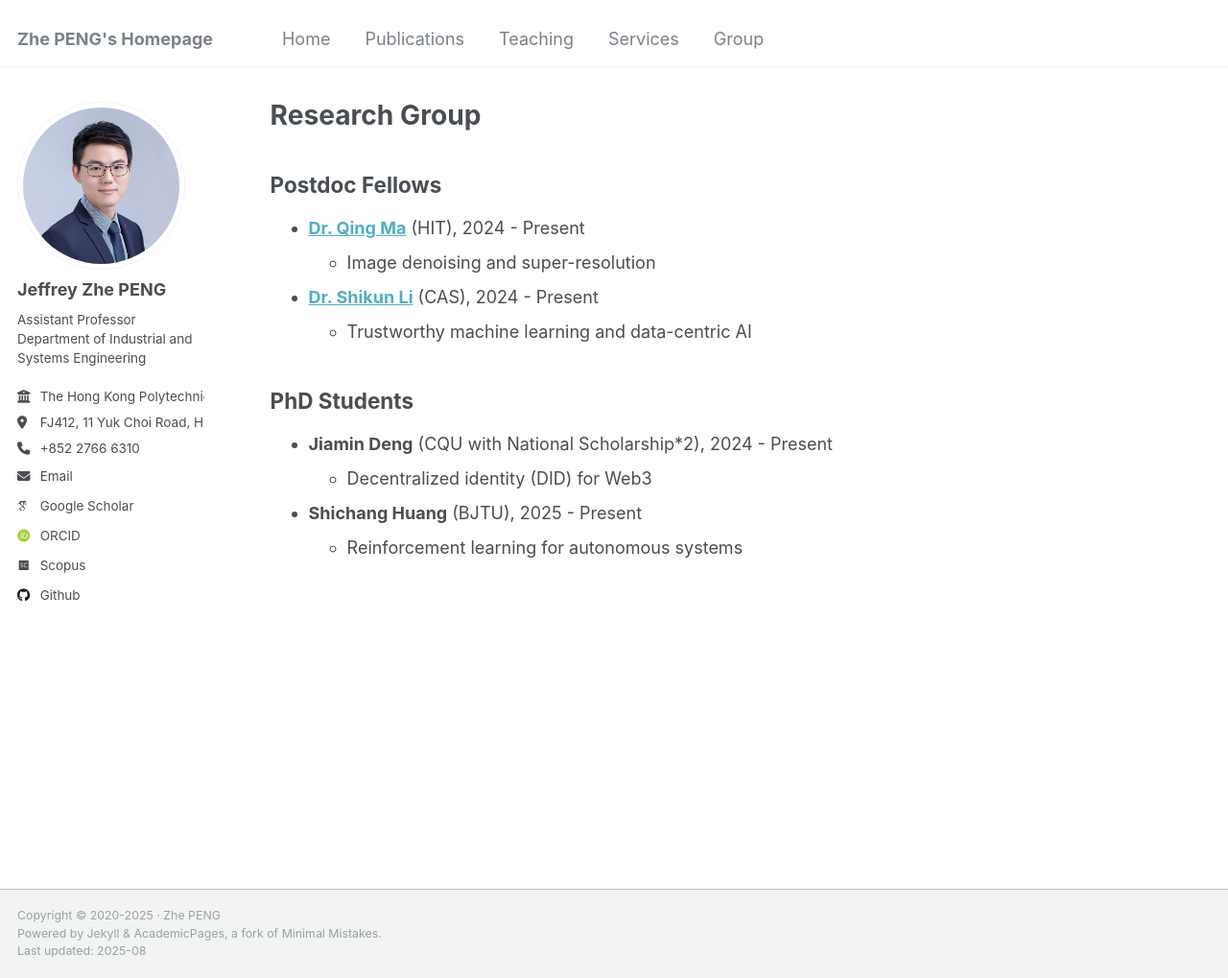
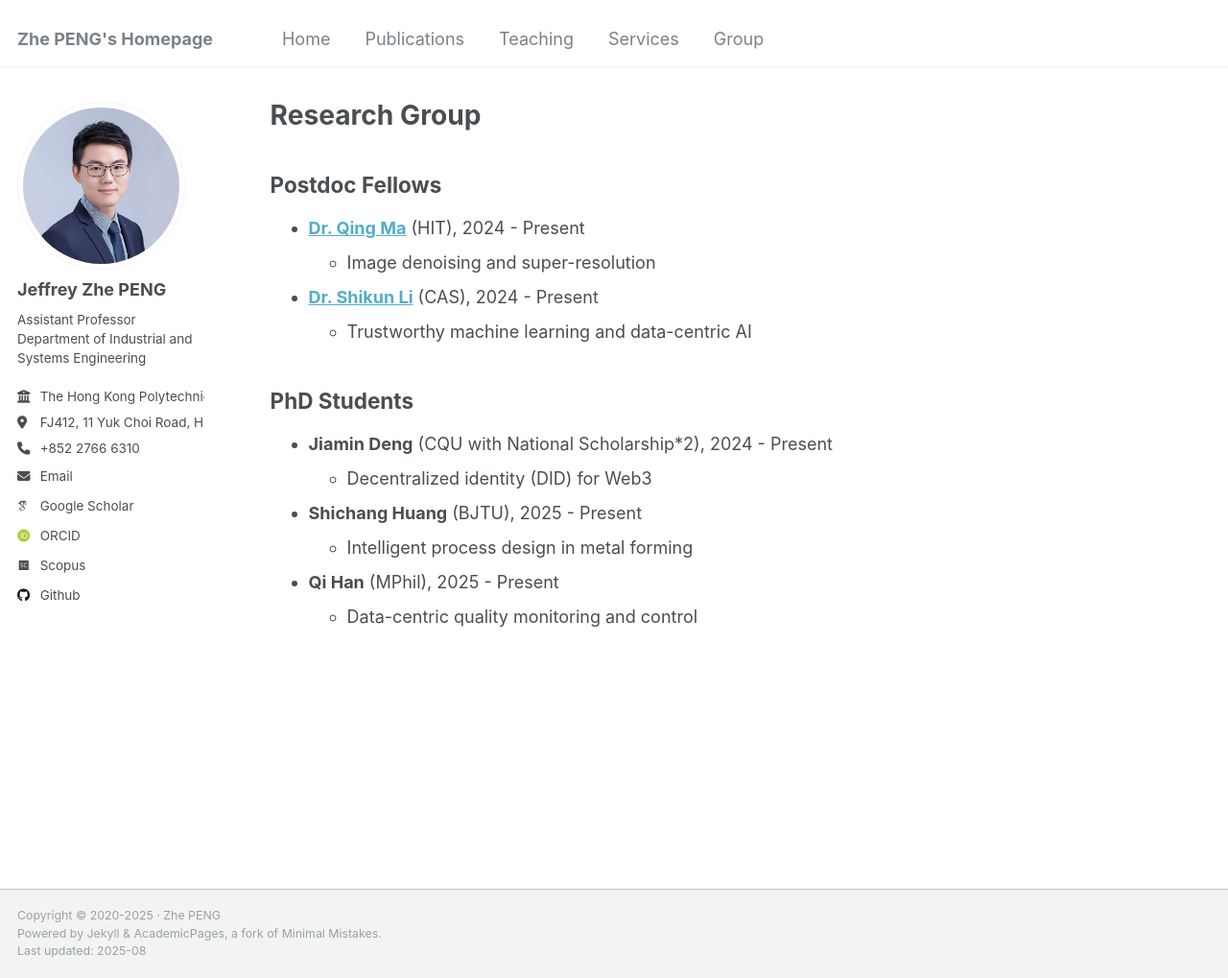
Before and after one commit to PENG-Zhe/peng-zhe.github.io, a Jekyll site: the page built from _pages/people.md, in a window 1280 px wide and 1019 px high. Shown: the whole window at 96% size. Built offline with Jekyll 4.4.1, drawn with Linux system fonts in a browser that asks for light colours; some web fonts are replaced.

Commit message:
Update people.md

```diff
--- a/_pages/people.md
+++ b/_pages/people.md
@@ -18,11 +18,16 @@ layout: archive
 * **Jiamin Deng** (CQU with National Scholarship*2), 2024 - Present
   * Decentralized identity (DID) for Web3
 * **Shichang Huang** (BJTU), 2025 - Present
-  * Reinforcement learning for autonomous systems
+  * Intelligent process design in metal forming
+* **Qi Han** (MPhil), 2025 - Present
+  * Data-centric quality monitoring and control
+
+
 
 
 <!--
-  Autonomous planning and decision making
+  * Autonomous planning and decision making
+  * Reinforcement learning for autonomous systems
 -->
 
 
```
